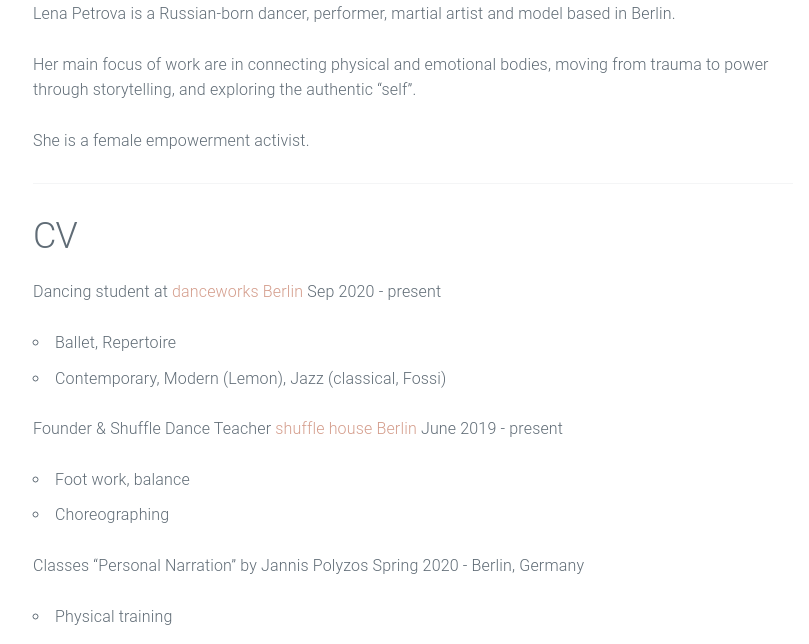
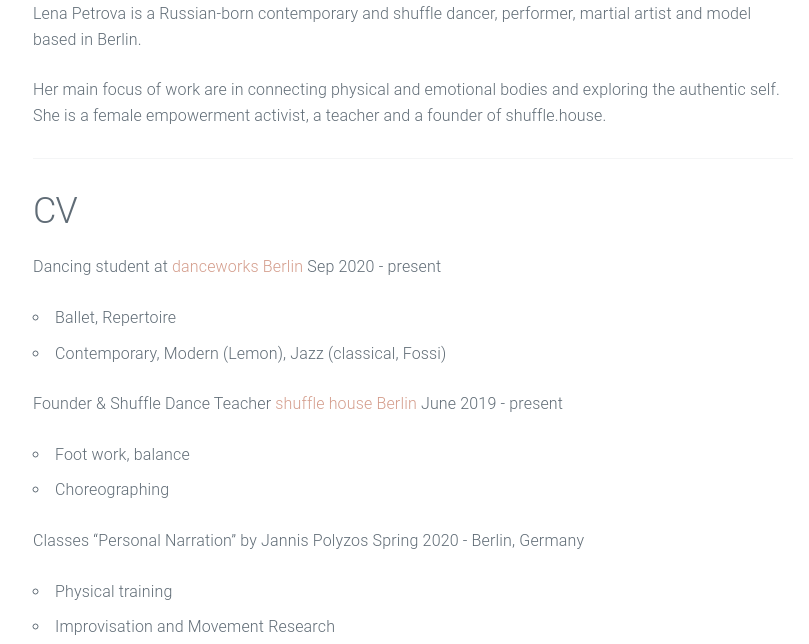
Before and after one commit to datageekette/datageekette.github.io, a Jekyll site: the page built from about.md, in a window 1280 px wide and 900 px high, scrolled down 472 px, cut to the strip 256-900 px from the top of the window. Shown: the whole strip, without its empty margins (227-1036 px from the left). Built offline with Jekyll 4.4.1, drawn with Linux system fonts in a browser that asks for light colours.

Commit message:
Update about - Add shuffle

```diff
--- a/about.md
+++ b/about.md
@@ -5,11 +5,9 @@
 ---
 <img src="images/about.jpg" width="300">
 
-Lena Petrova is a Russian-born dancer, performer, martial artist and model based in Berlin.
+Lena Petrova is a Russian-born contemporary and shuffle dancer, performer, martial artist and model based in Berlin.
 
-Her main focus of work are in connecting physical and emotional bodies, moving from trauma to power through storytelling, and exploring the authentic "self".
-
-She is a female empowerment activist.
+Her main focus of work are in connecting physical and emotional bodies and exploring the authentic self. She is a female empowerment activist, a teacher and a founder of shuffle.house.
 
 _____
 
```
